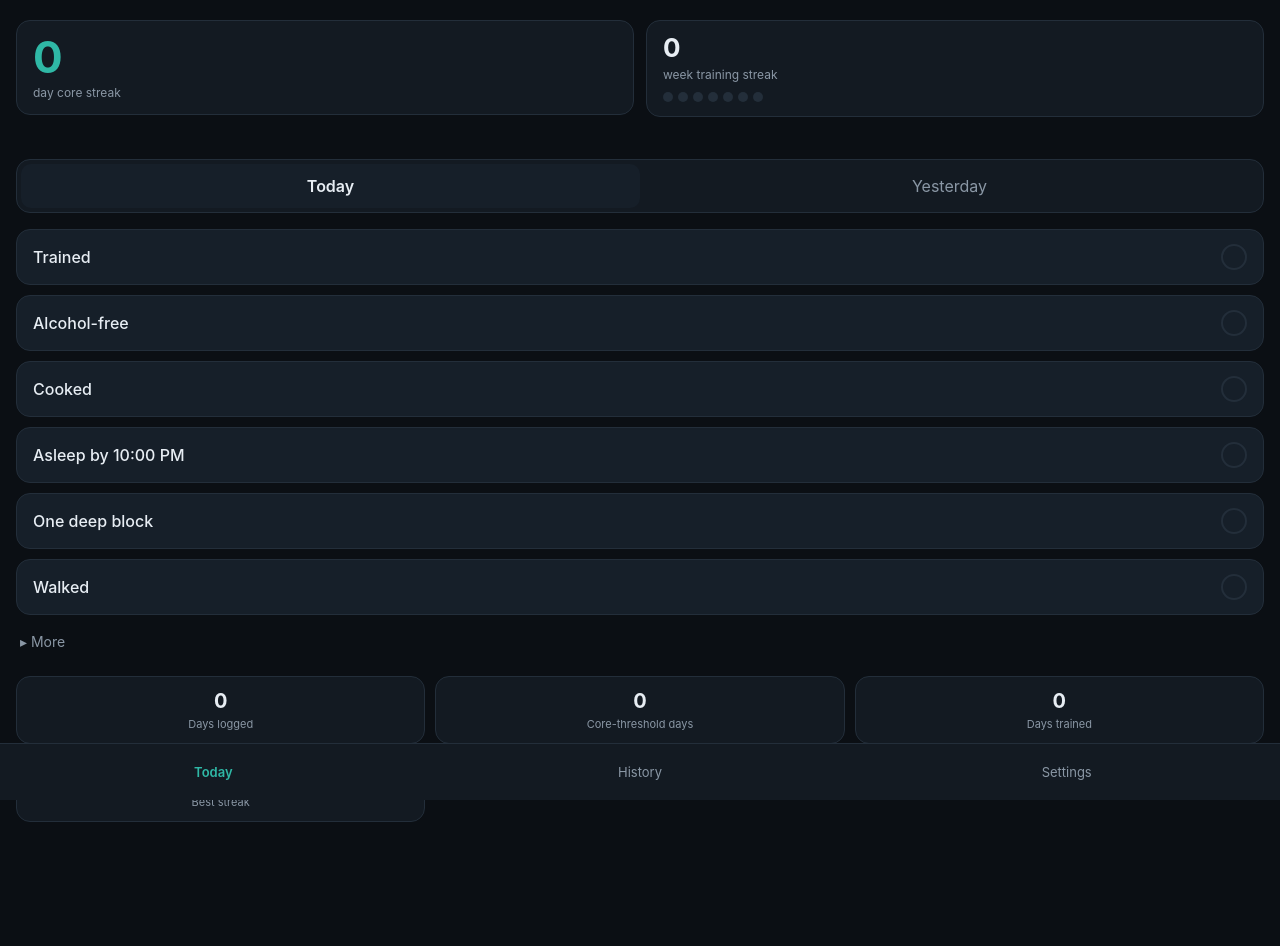
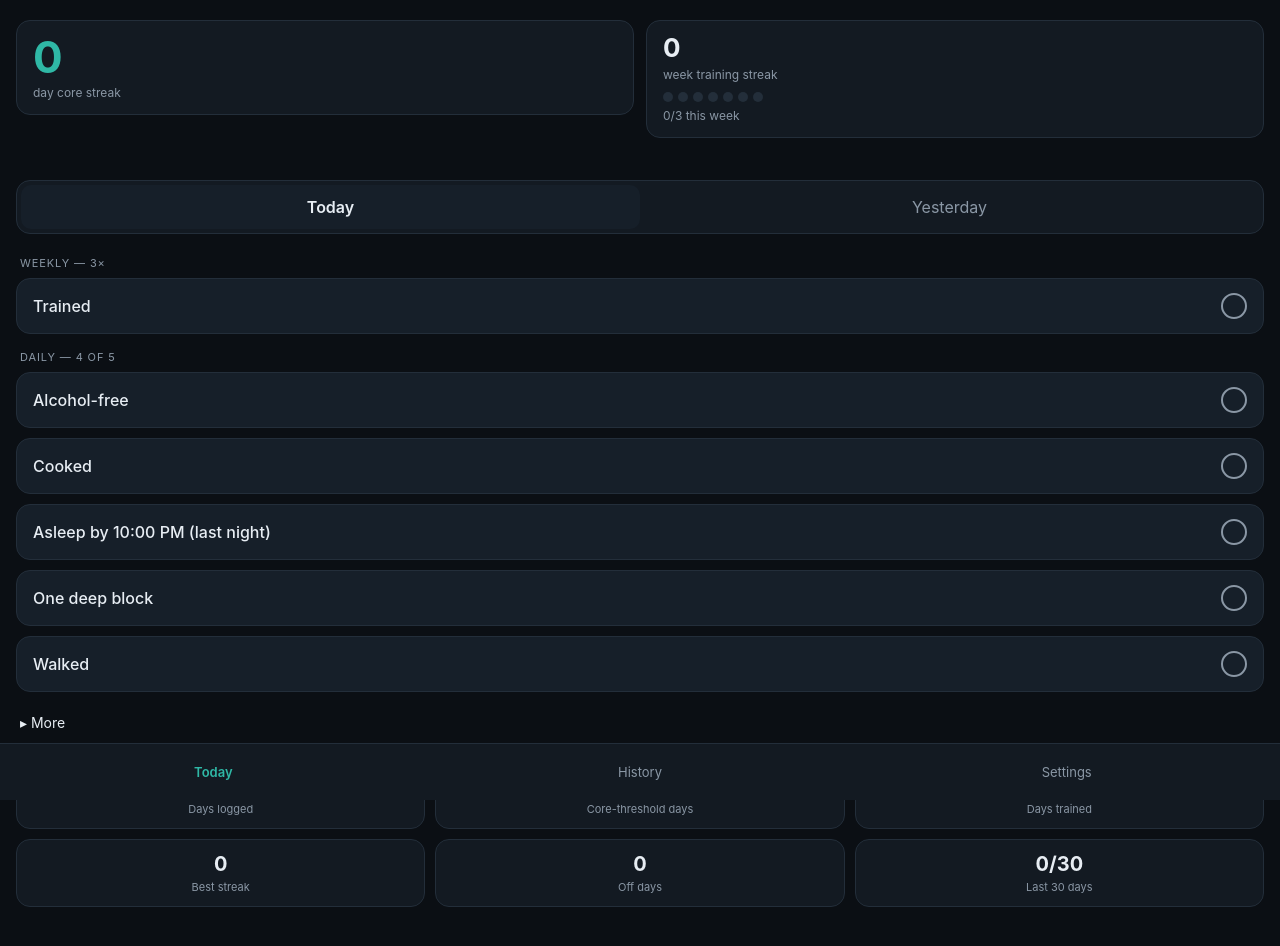
Before and after one commit to grantdever/momentum, a website with bundled scripts: page index.html in a window 1280 px wide. Before the commit the page ends 910 px from the top, so only its background shows below. Built offline with nearby package versions, Linux system fonts and the light colour scheme.

Commit message:
v1.1: research-driven UI and behavioral improvements
Achievement-framed broken-streak copy paired with never-reset stats;
visible week-quota fraction with to-go framing; weekday-aligned 5-week
history grid with tap-to-reveal detail and VoiceOver labels; WCAG
contrast fixes (text-faint retired, toggle ring brightened); 44px tap
targets; off-day chip visible without expanding More; Weekly/Daily
habit grouping; off-day and last-30 stats. All derived-state additive;
data model, storage keys, and sync protocol unchanged.

```diff
--- a/css/style.css
+++ b/css/style.css
@@ -7,7 +7,6 @@
   --border: #232e3a;
   --text: #e7edf3;
   --text-dim: #8a97a5;
-  --text-faint: #5b6672;
   --accent: #2fb8a6;
   --accent-dim: #1d5f57;
   --danger: #c96a4e;
@@ -36,6 +35,13 @@ body {
 button {
   font: inherit;
   color: inherit;
+  touch-action: manipulation;
+}
+
+button:focus-visible,
+summary:focus-visible {
+  outline: 2px solid var(--accent);
+  outline-offset: 2px;
 }
 
 #app {
@@ -113,10 +119,16 @@ button {
   background: var(--accent);
 }
 
+.week-count {
+  margin-top: 6px;
+  font-size: 12px;
+  color: var(--text-dim);
+}
+
 .sync-status {
   grid-column: 1 / -1;
   font-size: 12px;
-  color: var(--text-faint);
+  color: var(--text-dim);
   min-height: 14px;
 }
 
@@ -161,7 +173,8 @@ button {
   color: inherit;
   font-size: 18px;
   line-height: 1;
-  padding: 4px 8px;
+  min-width: 44px;
+  min-height: 44px;
   cursor: pointer;
 }
 
@@ -193,6 +206,15 @@ button {
   font-weight: 600;
 }
 
+.offday-chip {
+  background: var(--accent-dim);
+  border: 1px solid var(--accent);
+  border-radius: var(--radius);
+  padding: 10px 14px;
+  margin-bottom: 16px;
+  font-size: 13px;
+}
+
 /* ---------- Habit rows ---------- */
 
 .habit-list {
@@ -200,6 +222,14 @@ button {
   flex-direction: column;
   gap: 10px;
   margin-bottom: 8px;
+}
+
+.habit-group-label {
+  font-size: 11px;
+  text-transform: uppercase;
+  letter-spacing: 0.08em;
+  color: var(--text-dim);
+  margin: 6px 4px -2px;
 }
 
 .habit-row {
@@ -214,6 +244,11 @@ button {
   text-align: left;
   cursor: pointer;
   position: relative;
+  transition: transform 80ms ease;
+}
+
+.habit-row:active {
+  transform: scale(0.98);
 }
 
 .habit-label {
@@ -227,7 +262,7 @@ button {
   width: 22px;
   height: 22px;
   border-radius: 50%;
-  border: 2px solid var(--border);
+  border: 2px solid var(--text-dim);
   flex-shrink: 0;
 }
 
@@ -251,11 +286,15 @@ button {
 }
 
 .secondary-section summary {
-  color: var(--text-dim);
+  color: var(--text);
   font-size: 14px;
-  padding: 10px 4px;
+  padding: 14px 4px;
   cursor: pointer;
   list-style: none;
+  -webkit-user-select: none;
+  user-select: none;
+  -webkit-touch-callout: none;
+  touch-action: manipulation;
 }
 
 .secondary-section summary::-webkit-details-marker {
@@ -294,13 +333,13 @@ button {
   border-radius: var(--radius);
   color: var(--text);
   padding: 12px 14px;
-  font-size: 14px;
+  font-size: 16px;
   resize: vertical;
   margin-bottom: 12px;
 }
 
 .note-input::placeholder {
-  color: var(--text-faint);
+  color: var(--text-dim);
 }
 
 .offday-block {
@@ -324,7 +363,7 @@ button {
 
 .offday-caption {
   font-size: 12px;
-  color: var(--text-faint);
+  color: var(--text-dim);
   margin: 6px 4px 0;
 }
 
@@ -366,9 +405,19 @@ button {
 
 .history-grid {
   display: grid;
-  grid-template-columns: repeat(7, 1fr);
+  grid-template-columns: 18px repeat(5, 1fr);
+  grid-template-rows: repeat(7, auto);
+  grid-auto-flow: column;
   gap: 6px;
-  margin-bottom: 16px;
+  margin-bottom: 12px;
+}
+
+.history-grid .wd-label {
+  display: flex;
+  align-items: center;
+  justify-content: center;
+  font-size: 10px;
+  color: var(--text-dim);
 }
 
 .history-grid .cell {
@@ -377,6 +426,18 @@ button {
   background: var(--bg-row);
   border: 1px solid var(--border);
   position: relative;
+}
+
+.history-grid .cell.future {
+  background: transparent;
+  border: 1px dashed var(--border);
+}
+
+.grid-detail {
+  min-height: 18px;
+  font-size: 13px;
+  color: var(--text-dim);
+  margin-bottom: 14px;
 }
 
 .history-grid .cell.i0 { background: var(--bg-row); }
@@ -502,7 +563,7 @@ button {
 
 .sync-note, .sync-how {
   font-size: 12px;
-  color: var(--text-faint);
+  color: var(--text-dim);
   margin: 4px 0 8px;
 }
 
--- a/index.html
+++ b/index.html
@@ -25,6 +25,7 @@
         <div id="training-streak" class="training-streak">0</div>
         <div class="streak-caption">week training streak</div>
         <div id="week-dots" class="week-dots" aria-label="Training days this week"></div>
+        <div id="week-count" class="week-count"></div>
       </div>
       <div id="sync-status" class="sync-status" aria-live="polite"></div>
     </header>
@@ -39,10 +40,14 @@
       <button type="button" data-day-offset="-1" class="day-btn" aria-pressed="false">Yesterday</button>
     </div>
 
+    <div id="offday-chip" class="offday-chip" hidden>Off day — doesn't count, doesn't break</div>
+
     <div id="habit-list" class="habit-list">
+      <div id="weekly-label" class="habit-group-label">Weekly — 3×</div>
       <button type="button" class="habit-row" data-habit="trained" aria-pressed="false">
         <span class="habit-label">Trained</span>
       </button>
+      <div id="daily-label" class="habit-group-label">Daily — 4 of 5</div>
       <button type="button" class="habit-row" data-habit="alcoholFree" aria-pressed="false">
         <span class="habit-label">Alcohol-free</span>
       </button>
@@ -86,6 +91,7 @@
   <section id="view-history" class="view">
     <h2 class="view-title">History</h2>
     <div id="history-grid" class="history-grid"></div>
+    <div id="grid-detail" class="grid-detail" aria-live="polite"></div>
     <div class="history-legend">
       <span class="legend-label">Less</span>
       <span class="legend-swatch i0"></span>
--- a/js/app.js
+++ b/js/app.js
@@ -227,6 +227,13 @@ function init() {
     renderAll(state);
   });
 
+  document.getElementById('history-grid').addEventListener('click', (e) => {
+    const cell = e.target.closest('[data-detail]');
+    if (!cell) return;
+    const detailEl = document.getElementById('grid-detail');
+    if (detailEl) detailEl.textContent = cell.dataset.detail;
+  });
+
   document.getElementById('banner').addEventListener('click', (e) => {
     if (e.target.closest('[data-dismiss]')) {
       document.getElementById('banner').hidden = true;
--- a/js/render.js
+++ b/js/render.js
@@ -8,8 +8,15 @@ import {
   weeklyTrainingStreak,
   weekProgress,
   cumulativeStats,
-  historyGrid,
+  historyWeeks,
 } from './streaks.js';
+
+const MONTHS = ['Jan', 'Feb', 'Mar', 'Apr', 'May', 'Jun', 'Jul', 'Aug', 'Sep', 'Oct', 'Nov', 'Dec'];
+
+function monthDay(iso) {
+  const [, m, d] = iso.split('-').map(Number);
+  return `${MONTHS[m - 1]} ${d}`;
+}
 
 const WEEKDAY_LABELS = ['Mon', 'Tue', 'Wed', 'Thu', 'Fri', 'Sat', 'Sun'];
 
@@ -65,9 +72,12 @@ function renderStreakBlock(state, todayIso) {
   const captionEl = streakEl.parentElement?.querySelector('.streak-caption');
   streakEl.textContent = String(streak);
   if (captionEl) {
-    // Non-punitive framing: a broken chain reads as the start of a fresh one.
+    // Achievement framing on a broken chain: pair day 1 with the stats that
+    // never reset, so history reads as banked progress rather than loss.
     captionEl.textContent =
-      streak === 0 && stats.totalLogged > 0 ? 'start again — day 1' : 'day core streak';
+      streak === 0 && stats.totalLogged > 0
+        ? `day 1 — ${stats.totalLogged} days logged, best ${stats.bestStreak}`
+        : 'day core streak';
   }
 
   const trainingStreak = weeklyTrainingStreak(state.entries, state.settings.gymTargetPerWeek, todayIso);
@@ -84,6 +94,17 @@ function renderStreakBlock(state, todayIso) {
     if (dayIso === todayIso) dot.classList.add('today');
     dot.title = `${WEEKDAY_LABELS[i]}${progress.days[i] ? ' — trained' : ''}`;
     dotsEl.appendChild(dot);
+  }
+
+  const countEl = document.getElementById('week-count');
+  if (countEl) {
+    const target = state.settings.gymTargetPerWeek;
+    const remaining = target - progress.count;
+    // "To-go" framing once past halfway pulls harder late in the week.
+    countEl.textContent =
+      remaining > 0 && progress.count >= Math.ceil(target / 2)
+        ? `${remaining} to go`
+        : `${progress.count}/${target} this week`;
   }
 }
 
@@ -105,8 +126,16 @@ function renderHabitRows(state) {
 
   const sleepLabel = document.getElementById('sleep-label');
   if (sleepLabel) {
-    sleepLabel.textContent = `Asleep by ${formatTime12h(state.settings.sleepTargetTime)}`;
+    sleepLabel.textContent = `Asleep by ${formatTime12h(state.settings.sleepTargetTime)} (last night)`;
   }
+
+  const weeklyLabel = document.getElementById('weekly-label');
+  if (weeklyLabel) weeklyLabel.textContent = `Weekly — ${state.settings.gymTargetPerWeek}×`;
+  const dailyLabel = document.getElementById('daily-label');
+  if (dailyLabel) dailyLabel.textContent = `Daily — ${state.settings.coreThreshold} of 5`;
+
+  const offdayChip = document.getElementById('offday-chip');
+  if (offdayChip) offdayChip.hidden = !entry?.offDay;
 
   const noteInput = document.getElementById('note-input');
   if (noteInput && document.activeElement !== noteInput) {
@@ -137,6 +166,8 @@ function renderCumulativeStats(state, todayIso) {
     { value: stats.totalCoreHit, label: 'Core-threshold days' },
     { value: stats.totalTrained, label: 'Days trained' },
     { value: stats.bestStreak, label: 'Best streak' },
+    { value: stats.offDayCount, label: 'Off days' },
+    { value: `${stats.last30Hit}/30`, label: 'Last 30 days' },
   ];
   for (const item of items) {
     const stat = document.createElement('div');
@@ -165,16 +196,42 @@ export function renderHistory(state) {
   const grid = document.getElementById('history-grid');
   if (!grid) return;
   const todayIso = todayISO();
-  const cells = historyGrid(state.entries, state.settings.coreThreshold, todayIso, 30);
+  const weeks = historyWeeks(state.entries, state.settings.coreThreshold, todayIso);
   grid.innerHTML = '';
-  for (const cell of cells) {
+
+  // Column-major grid: first column is weekday labels, then one column per
+  // week (Mon..Sun top to bottom), so weekly rhythm reads across a row.
+  for (const label of WEEKDAY_LABELS) {
     const div = document.createElement('div');
-    const intensity = cell.logged ? Math.min(cell.count, 5) : 0;
-    div.className = `cell i${intensity}`;
-    if (cell.offDay) div.classList.add('off');
-    if (cell.trained) div.classList.add('trained');
-    div.title = cell.date;
+    div.className = 'wd-label';
+    div.textContent = label[0];
+    div.setAttribute('aria-hidden', 'true');
     grid.appendChild(div);
+  }
+
+  for (const week of weeks) {
+    for (const cell of week.days) {
+      const div = document.createElement('div');
+      if (cell.future) {
+        div.className = 'cell future';
+        grid.appendChild(div);
+        continue;
+      }
+      const intensity = cell.logged ? Math.min(cell.count, 5) : 0;
+      div.className = `cell i${intensity}`;
+      if (cell.offDay) div.classList.add('off');
+      if (cell.trained) div.classList.add('trained');
+      const parts = [
+        cell.logged ? `${cell.count} of 5` : 'not logged',
+        cell.offDay ? 'off day' : '',
+        cell.trained ? 'trained' : '',
+      ].filter(Boolean);
+      const detail = `${monthDay(cell.date)}: ${parts.join(', ')}`;
+      div.dataset.detail = detail;
+      div.setAttribute('role', 'img');
+      div.setAttribute('aria-label', detail);
+      grid.appendChild(div);
+    }
   }
 }
 
--- a/js/streaks.js
+++ b/js/streaks.js
@@ -111,12 +111,19 @@ export function cumulativeStats(entries, threshold, todayIso) {
   let totalLogged = 0;
   let totalCoreHit = 0;
   let totalTrained = 0;
+  let offDayCount = 0;
 
   for (const k of keys) {
     const e = entries[k];
     totalLogged++;
     if (!e.offDay && coreCount(e) >= threshold) totalCoreHit++;
     if (e.trained) totalTrained++;
+    if (e.offDay) offDayCount++;
+  }
+
+  let last30Hit = 0;
+  for (let i = 0; i < 30; i++) {
+    if (hits(entries[addDays(todayIso, -i)], threshold)) last30Hit++;
   }
 
   const earliest = earliestDate(entries);
@@ -140,7 +147,30 @@ export function cumulativeStats(entries, threshold, todayIso) {
     }
   }
 
-  return { totalLogged, totalCoreHit, totalTrained, bestStreak };
+  return { totalLogged, totalCoreHit, totalTrained, bestStreak, offDayCount, last30Hit };
+}
+
+export function historyWeeks(entries, threshold, todayIso, weeks = 5) {
+  const currentMonday = weekStart(todayIso);
+  const result = [];
+  for (let w = weeks - 1; w >= 0; w--) {
+    const monday = addDays(currentMonday, -7 * w);
+    const days = [];
+    for (let i = 0; i < 7; i++) {
+      const d = addDays(monday, i);
+      const e = entries[d];
+      days.push({
+        date: d,
+        logged: !!e,
+        count: e ? coreCount(e) : 0,
+        offDay: !!e?.offDay,
+        trained: !!e?.trained,
+        future: d > todayIso,
+      });
+    }
+    result.push({ monday, days });
+  }
+  return result;
 }
 
 export function historyGrid(entries, threshold, todayIso, n = 30) {
--- a/sw.js
+++ b/sw.js
@@ -1,5 +1,5 @@
 // Momentum service worker — minimal versioned cache-first strategy.
-const CACHE = 'momentum-v1';
+const CACHE = 'momentum-v2';
 
 const ASSETS = [
   './',
```
Also changed, not shown: tests/test.js (+75 -0 lines).
